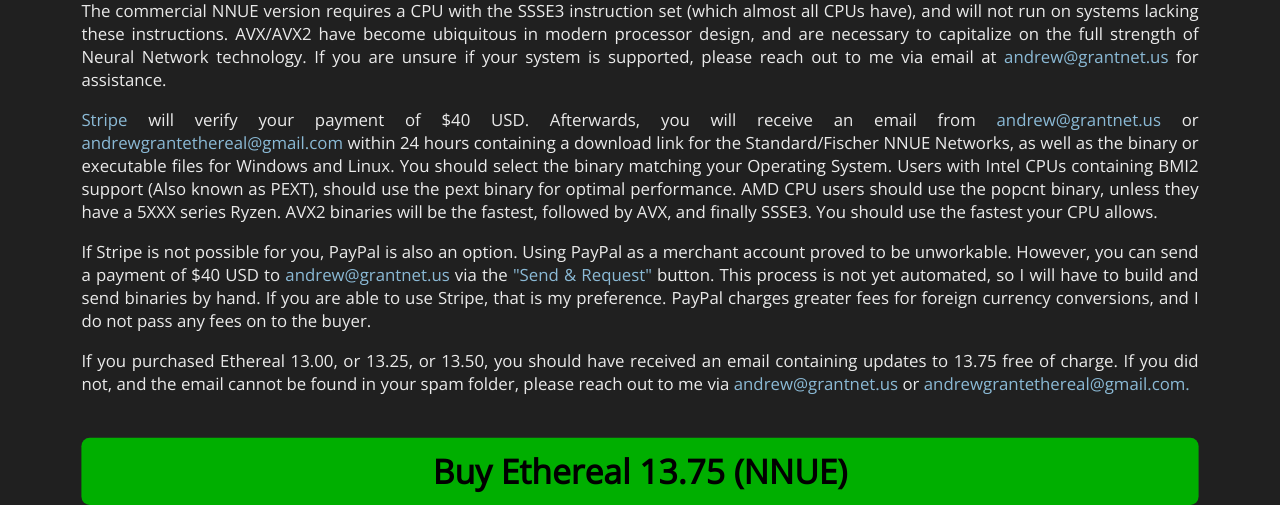
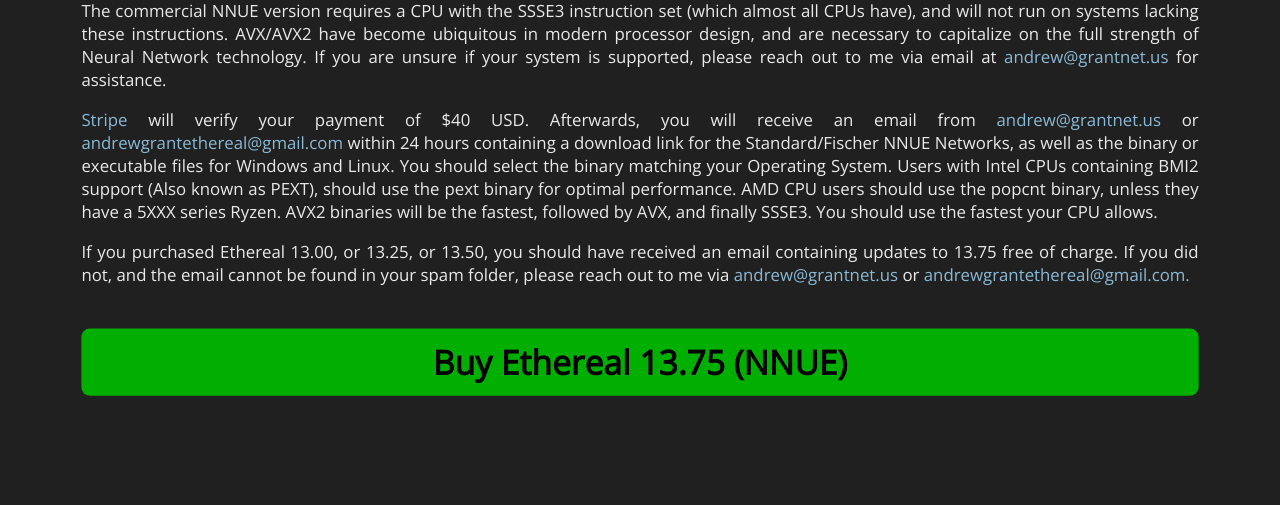
Before and after one commit to AndyGrant/OpenBench, a Django app: page /Ethereal/ in a window 1280 px wide. Shown: the part 447-952 px from the top of the page. After the commit the page ends 843 px from the top, so only its background shows below. Run offline with Django 3.2, Linux system fonts and the light colour scheme.

Commit message:
Remove Paypal after their homophobic banning of an anti-grooming LGBT group

```diff
--- a/Templates/OpenBench/buyEthereal.html
+++ b/Templates/OpenBench/buyEthereal.html
@@ -70,8 +70,6 @@
 
             <p> <a href="https://stripe.com">Stripe</a> will verify your payment of $40 USD. Afterwards, you will receive an email from <a>andrew@grantnet.us</a> or <a>andrewgrantethereal@gmail.com</a> within 24 hours containing a download link for the Standard/Fischer NNUE Networks, as well as the binary or executable files for Windows and Linux. You should select the binary matching your Operating System. Users with Intel CPUs containing BMI2 support (Also known as PEXT), should use the pext binary for optimal performance. AMD CPU users should use the popcnt binary, unless they have a 5XXX series Ryzen. AVX2 binaries will be the fastest, followed by AVX, and finally SSSE3. You should use the fastest your CPU allows. </p>
 
-            <p> If Stripe is not possible for you, PayPal is also an option. Using PayPal as a merchant account proved to be unworkable. However, you can send a payment of $40 USD to <a>andrew@grantnet.us</a> via the <a href="https://www.paypal.com/myaccount/transfer">"Send &#38; Request"</a> button. This process is not yet automated, so I will have to build and send binaries by hand. If you are able to use Stripe, that is my preference. PayPal charges greater fees for foreign currency conversions, and I do not pass any fees on to the buyer.</p>
-
             <p> If you purchased Ethereal 13.00, or 13.25, or 13.50, you should have received an email containing updates to 13.75 free of charge. If you did not, and the email cannot be found in your spam folder, please reach out to me via <a>andrew@grantnet.us</a> or <a>andrewgrantethereal@gmail.com.</p>
 
             <br>
```
